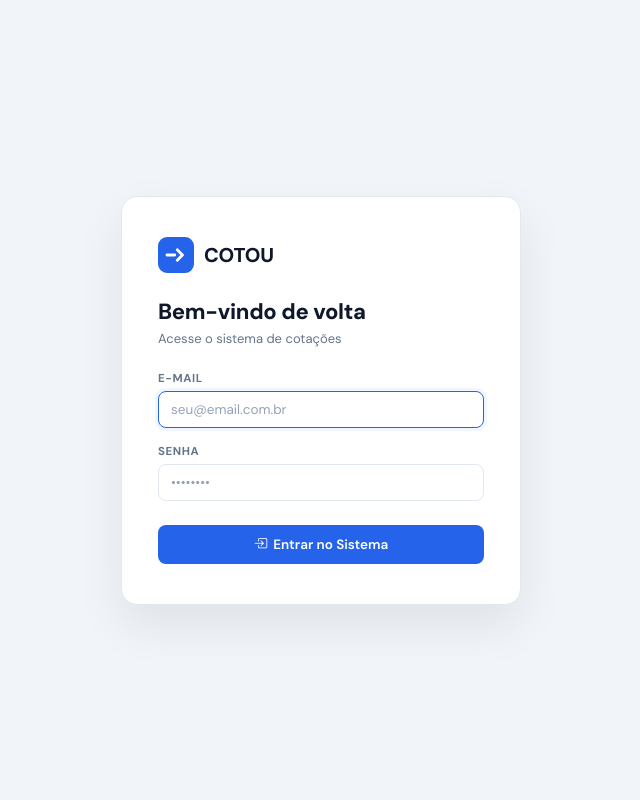
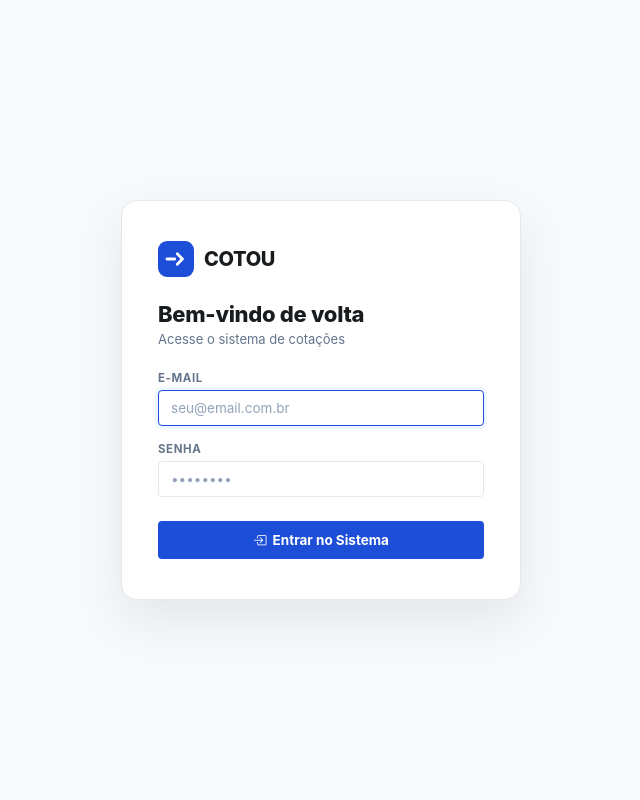
Before and after one commit to owdarlley/COTOU, a Node project: template views/auth/login.ejs in a window 1280 px wide. Shown: the whole page, without its empty margins (319-959 px from the left). Run offline with Node 20 templates, Linux system fonts and the light colour scheme; the template is opened without the code that fills it, so the values that code supplies are empty.

Commit message:
Migra frontend para design do code.html (Material Design / Inter)
- style.css: sidebar branca, thead claro, badges sem ponto, Inter font,
  cores atualizadas para o design azul-marinho do code.html
- layout.ejs: importa Inter + Material Symbols Outlined
- sidebar.ejs: usa Material Symbols, logo COTOU em azul, sidebar clara

https://claude.ai/code/session_017NfASQTuswCoeai1TeiZQz

```diff
--- a/public/css/style.css
+++ b/public/css/style.css
@@ -1,32 +1,32 @@
 /* ── VARIABLES ─────────────────────────────────────── */
 :root {
-  --sidebar:        #0d1117;
-  --sidebar-hover:  #1c2333;
-  --sidebar-active: #2563eb;
-  --sidebar-brand:  #fff;
-  --sidebar-text:   #8b98b0;
-  --sidebar-border: rgba(255,255,255,.06);
-  --bg:             #f1f5f9;
-  --card:           #fff;
+  --sidebar:        #ffffff;
+  --sidebar-hover:  #f8fafc;
+  --sidebar-active: #1e40af;
+  --sidebar-brand:  #1e3a8a;
+  --sidebar-text:   #475569;
+  --sidebar-border: #e2e8f0;
+  --bg:             #f8f9fb;
+  --card:           #ffffff;
   --border:         #e2e8f0;
-  --text:           #0f172a;
+  --text:           #191c1e;
   --text-muted:     #64748b;
-  --th-bg:          #1e293b;
-  --th-color:       #94a3b8;
-  --topbar:         #fff;
+  --th-bg:          #f8fafc;
+  --th-color:       #64748b;
+  --topbar:         #ffffff;
   --topbar-border:  #e2e8f0;
-  --accent:         #2563eb;
+  --accent:         #1d4ed8;
   --accent-light:   #eff6ff;
   --green:          #16a34a;
-  --green-light:    #f0fdf4;
+  --green-light:    #dcfce7;
   --amber:          #d97706;
   --amber-light:    #fef3c7;
   --red:            #dc2626;
-  --red-light:      #fef2f2;
+  --red-light:      #fee2e2;
   --purple:         #7c3aed;
   --purple-light:   #f5f3ff;
   /* legacy aliases */
-  --blue:           #2563eb;
+  --blue:           #1d4ed8;
   --blue-light:     #eff6ff;
   --gray:           #64748b;
   --gray-light:     #f8fafc;
@@ -35,7 +35,7 @@
 * { box-sizing: border-box; margin: 0; padding: 0; }
 
 body {
-  font-family: 'DM Sans', -apple-system, BlinkMacSystemFont, 'Segoe UI', sans-serif;
+  font-family: 'Inter', -apple-system, BlinkMacSystemFont, 'Segoe UI', sans-serif;
   font-size: 14px;
   background: var(--bg);
   color: var(--text);
@@ -519,17 +544,17 @@ input, button, textarea, select { font-family: inherit; }
 /* ── BUTTONS ──────────────────────────────────────────── */
 .btn-primary {
   background: var(--accent); color: #fff; border: none;
-  padding: 9px 18px; border-radius: 8px;
-  font-size: 13.5px; font-weight: 600; cursor: pointer;
+  padding: 9px 18px; border-radius: 4px;
+  font-size: 13.5px; font-weight: 700; cursor: pointer;
   display: inline-flex; align-items: center; gap: 6px;
   transition: background .15s; text-decoration: none;
 }
-.btn-primary:hover { background: #1d4ed8; color: #fff; }
+.btn-primary:hover { background: #1e3a8a; color: #fff; }
 
 .btn-outline {
   background: transparent; color: var(--accent);
   border: 1.5px solid var(--accent);
-  padding: 8px 16px; border-radius: 8px;
+  padding: 8px 16px; border-radius: 4px;
   font-size: 13.5px; font-weight: 600; cursor: pointer;
   display: inline-flex; align-items: center; gap: 6px;
   transition: all .15s; text-decoration: none;
@@ -641,7 +667,7 @@ input, button, textarea, select { font-family: inherit; }
   width: 100%;
   padding: 9px 12px;
   border: 1px solid var(--border);
-  border-radius: 8px;
+  border-radius: 4px;
   font-size: 13.5px;
   color: var(--text);
   background: var(--card);
--- a/views/layout.ejs
+++ b/views/layout.ejs
@@ -4,7 +4,8 @@
   <meta charset="UTF-8">
   <meta name="viewport" content="width=device-width, initial-scale=1.0">
   <title><%= title %> | COTOU</title>
-  <link href="https://fonts.googleapis.com/css2?family=DM+Sans:opsz,wght@9..40,400;9..40,500;9..40,600;9..40,700;9..40,800&display=swap" rel="stylesheet">
+  <link href="https://fonts.googleapis.com/css2?family=Inter:wght@400;500;600;700;800;900&display=swap" rel="stylesheet">
+  <link href="https://fonts.googleapis.com/css2?family=Material+Symbols+Outlined:opsz,wght,FILL,GRAD@20..48,100..700,0..1,-50..200" rel="stylesheet">
   <link href="https://cdn.jsdelivr.net/npm/bootstrap@5.3.3/dist/css/bootstrap.min.css" rel="stylesheet">
   <link href="https://cdn.jsdelivr.net/npm/bootstrap-icons@1.11.3/font/bootstrap-icons.min.css" rel="stylesheet">
   <link href="/css/style.css" rel="stylesheet">
```
Also changed, not shown: other parts of public/css/style.css (+82 -54 lines), views/partials/sidebar.ejs (+10 -16 lines).
